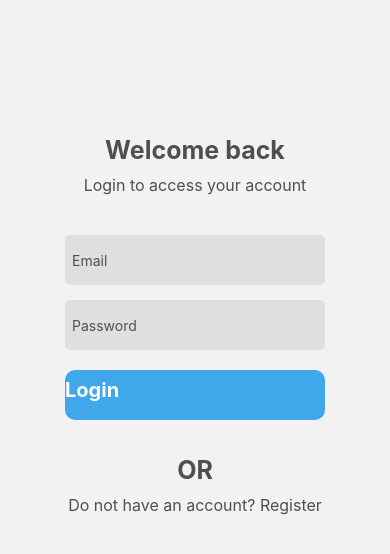
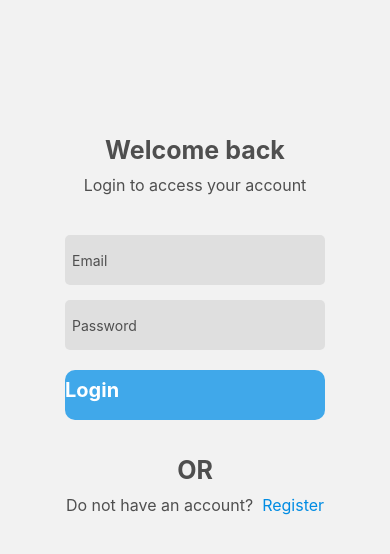
Before and after one commit to b-sandrine/ner_mob, a React Native app: screen /login in a window 390 px wide. Shown: the top 554 px of the page. Built offline with nearby package versions, Linux system fonts and the light colour scheme.

Commit message:
Changed span color

```diff
--- a/src/pages/Login/Login.js
+++ b/src/pages/Login/Login.js
@@ -34,7 +34,7 @@ export default function Login() {
             </View>
             <View style={styles.textContainer}>
                 <Text style={styles.text}>OR</Text>
-                <Text style={styles.minText}>Do not have an account? Register</Text>
+                <Text style={styles.minText}>Do not have an account?  <Text style={{color: '#018CE3'}}>Register</Text></Text>
             </View>
         </View>
     )
```
